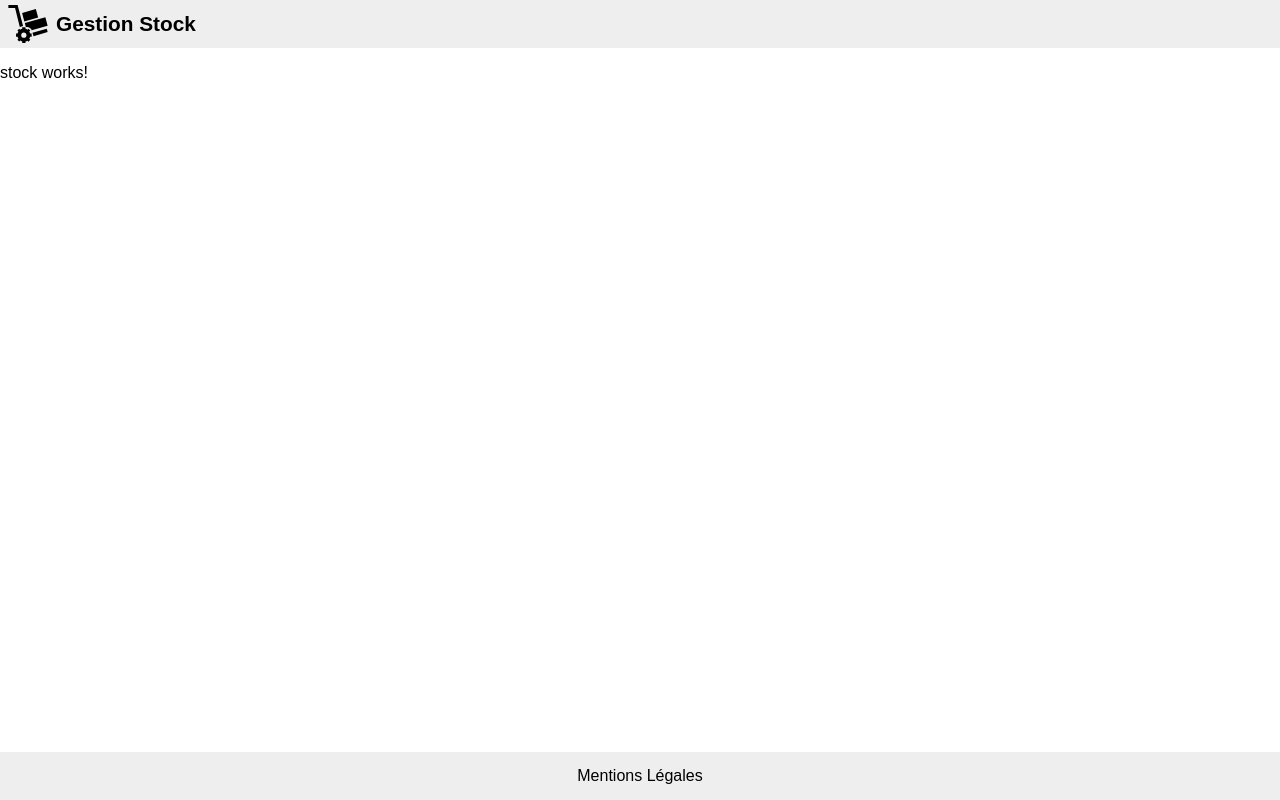
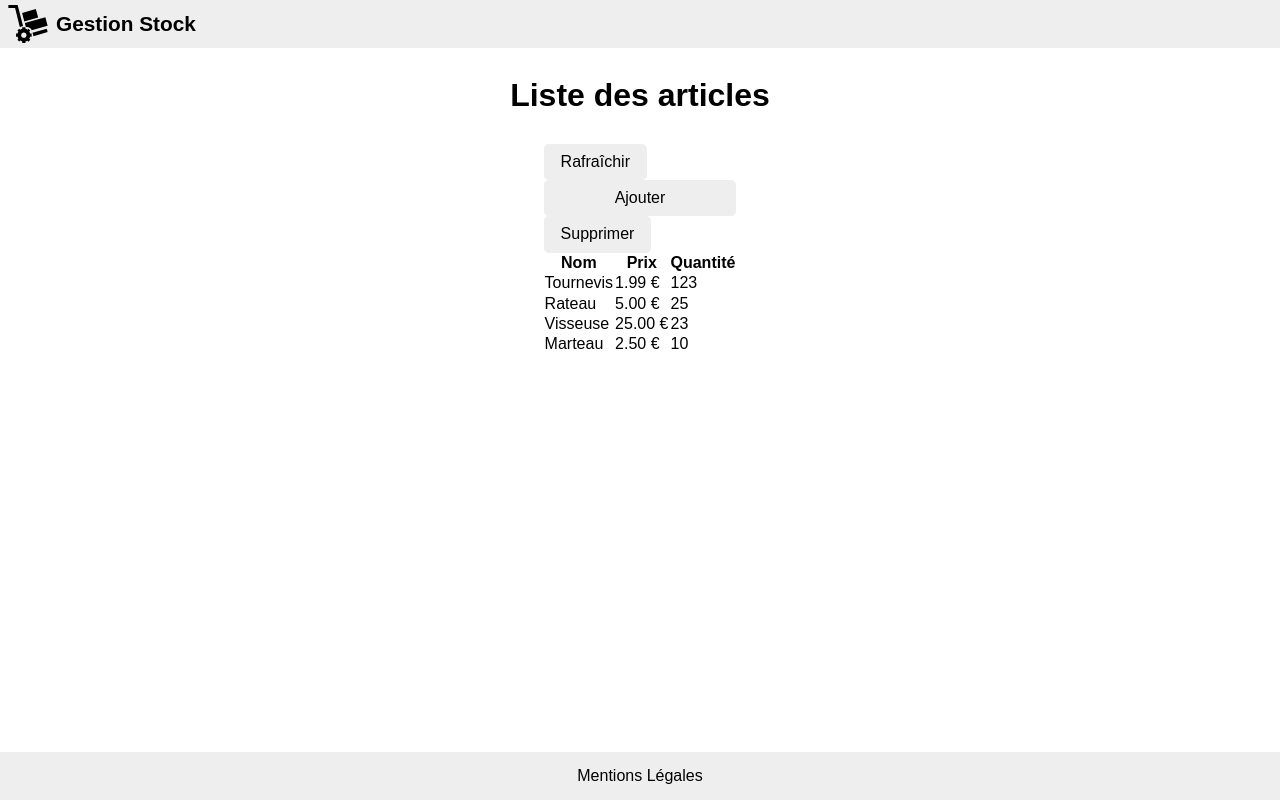
Before and after one commit to jlg-formation/agupa1-july-2023, an Angular app in the folder front/: page /stock in a window 1280 px wide. Built offline with nearby package versions, Linux system fonts and the light colour scheme.

Commit message:
dev: added html stock and add

```diff
--- a/front/src/app/stock/add/add.component.html
+++ b/front/src/app/stock/add/add.component.html
@@ -1 +1,19 @@
-<p>add works!</p>
+<main>
+  <h1>Ajout d'un article</h1>
+  <form>
+    <label>
+      <span>Nom</span>
+      <input type="text" />
+    </label>
+    <label>
+      <span>Prix</span>
+      <input type="number" />
+    </label>
+    <label>
+      <span>Quantité</span>
+      <input type="number" />
+    </label>
+    <div class="error"></div>
+    <button type="submit" class="primary">Ajouter</button>
+  </form>
+</main>
--- a/front/src/app/stock/stock.component.html
+++ b/front/src/app/stock/stock.component.html
@@ -1 +1,42 @@
-<p>stock works!</p>
+<main>
+  <h1>Liste des articles</h1>
+  <div class="content">
+    <nav>
+      <button>Rafraîchir</button>
+      <a routerLink="add" class="button">Ajouter</a>
+      <button>Supprimer</button>
+    </nav>
+    <div class="error"></div>
+    <table>
+      <thead>
+        <tr>
+          <th class="name">Nom</th>
+          <th class="price">Prix</th>
+          <th class="qty">Quantité</th>
+        </tr>
+      </thead>
+      <tbody>
+        <tr>
+          <td class="name">Tournevis</td>
+          <td class="price">1.99 €</td>
+          <td class="qty">123</td>
+        </tr>
+        <tr>
+          <td class="name">Rateau</td>
+          <td class="price">5.00 €</td>
+          <td class="qty">25</td>
+        </tr>
+        <tr>
+          <td class="name">Visseuse</td>
+          <td class="price">25.00 €</td>
+          <td class="qty">23</td>
+        </tr>
+        <tr>
+          <td class="name">Marteau</td>
+          <td class="price">2.50 €</td>
+          <td class="qty">10</td>
+        </tr>
+      </tbody>
+    </table>
+  </div>
+</main>
```
